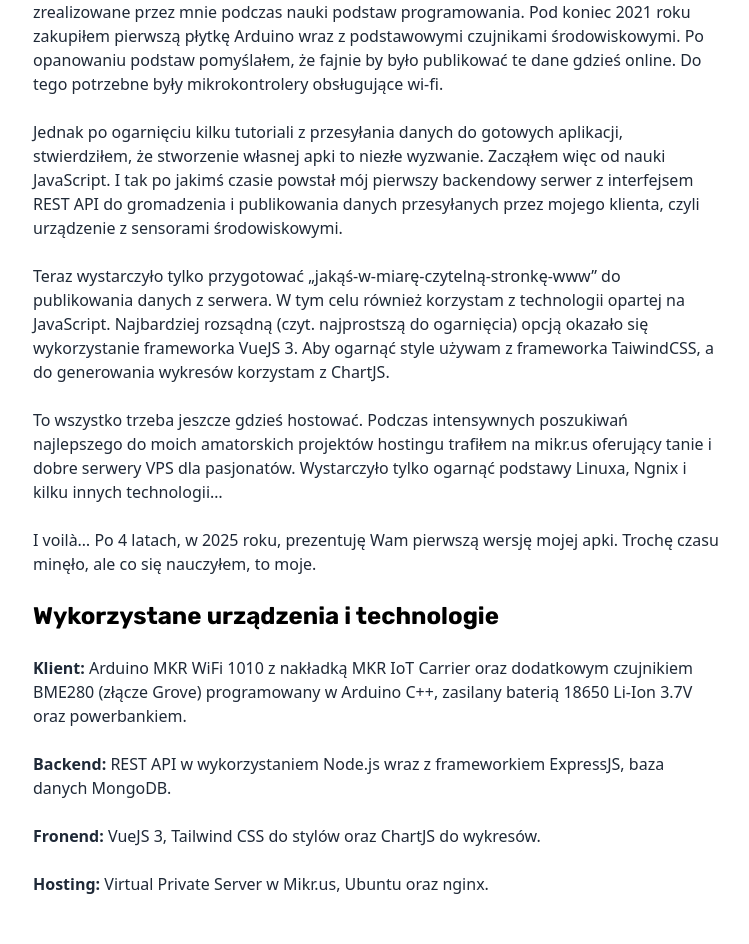
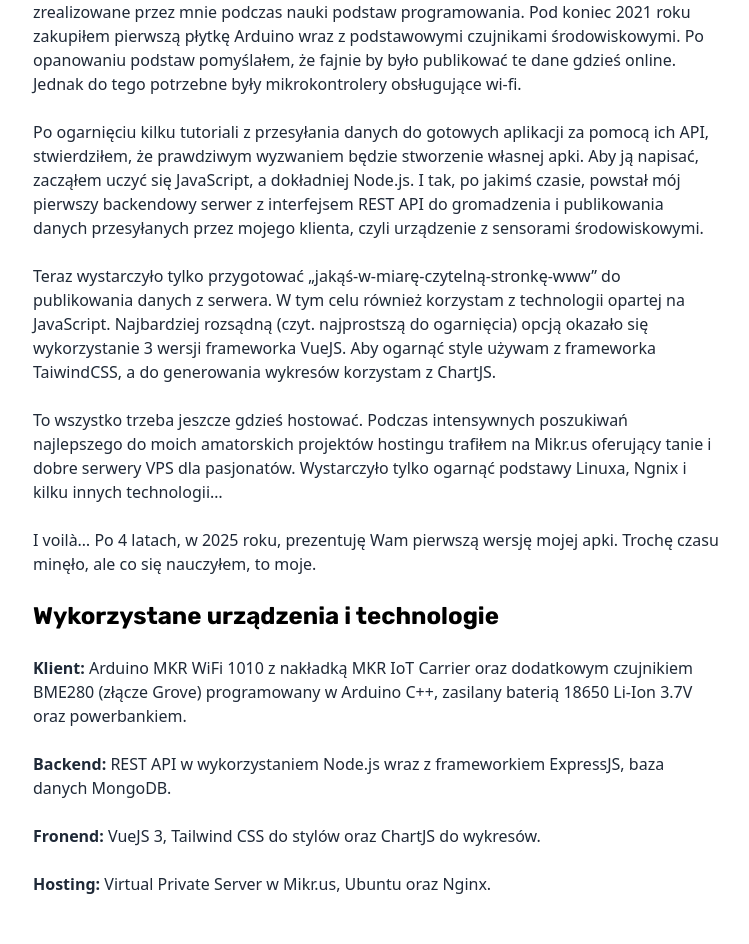
Before and after one commit to marder/myWeatherAppFrontend, a Vue app: page /about in a window 1280 px wide. Shown: the part 368-1312 px from the top of the page, without its empty margins (263-1012 px from the left). Built offline with nearby package versions, Linux system fonts and the light colour scheme; no server answers.

Commit message:
21.4.2025

```diff
--- a/src/components/BarChart.vue
+++ /dev/null
@@ -1,58 +0,0 @@
-<template>
-    <div class="container">
-        <Bar v-if="loaded" :data="chartData" />
-    </div>
-</template>
-
-<script>
-import { Bar } from 'vue-chartjs'
-import { Chart as ChartJS, Title, Tooltip, Legend, BarElement, CategoryScale, LinearScale } from 'chart.js'
-import axios from 'axios';
-
-ChartJS.register(Title, Tooltip, Legend, BarElement, CategoryScale, LinearScale)
-
-export default {
-    name: 'BarChart',
-    components: { Bar },
-    props: {
-        label: {
-            type: Array
-        },
-        chartData: {
-            type: Array
-        },
-    },
-    async mounted() {
-        this.loaded = false
-
-        try {
-            const response = await axios.get('https://marder.bieda.it/cms/dhtData?api_key=1qazxsw23');
-            this.chartdata = response.data.slice(-24);
-
-            this.labels = this.chartdata.map((item) => item.readingDate);
-            this.temperature = this.chartdata.map((item) => item.temperature);
-
-            console.log(this.labels);
-            console.log(this.temperature);
-
-            this.loaded = true;
-
-        } catch (e) {
-            console.error(e)
-        }
-    },
-    data: () => ({
-        loaded: false,
-        chartData: {
-            labels: ['January', 'February', 'March'],
-            datasets: [
-                {
-                    label: 'Data One',
-                    backgroundColor: '#f87979',
-                    data: [40, 20, 12]
-                }]
-        }
-    }),
-
-}
-</script>
--- a/src/components/ComboChart.vue
+++ b/src/components/ComboChart.vue
@@ -29,7 +29,7 @@
 
 async function getLabels() {
     try {
-        const data24 = await axios.get('https://marder.bieda.it/api/24?api_key=1qazxsw23');
+        const data24 = await axios.get('https://marder.bieda.it/api/24');
         labels.value = data24.data;
         return (labels.value.labels)
     } catch (error) {
@@ -39,7 +39,7 @@
 
 async function getTemperature() {
     try {
-        const data24 = await axios.get('https://marder.bieda.it/api/24?api_key=1qazxsw23');
+        const data24 = await axios.get('https://marder.bieda.it/api/24');
         temperature.value = data24.data;
         //console.log(temperature.value)
         return (temperature.value.temperature)
@@ -50,7 +50,7 @@
 
 async function getHumidity() {
     try {
-        const data24 = await axios.get('https://marder.bieda.it/api/24?api_key=1qazxsw23');
+        const data24 = await axios.get('https://marder.bieda.it/api/24');
         humidity.value = data24.data;
         //console.log(temperature.value)
         return (humidity.value.humidity)
@@ -61,7 +61,7 @@
 
 async function getPressure() {
     try {
-        const data24 = await axios.get('https://marder.bieda.it/api/24?api_key=1qazxsw23');
+        const data24 = await axios.get('https://marder.bieda.it/api/24');
         pressure.value = data24.data;
         //console.log(temperature.value)
         return (pressure.value.pressure)
--- a/src/components/HumiChart.vue
+++ b/src/components/HumiChart.vue
@@ -19,7 +19,7 @@
 
 async function getLabels() {
     try {
-        const data24 = await axios.get('https://marder.bieda.it/api/24?api_key=1qazxsw23');
+        const data24 = await axios.get('https://marder.bieda.it/api/24');
         labels.value = data24.data;
         return (labels.value.labels)
     } catch (error) {
@@ -29,7 +29,7 @@
 
 async function getHumidity() {
     try {
-        const data24 = await axios.get('https://marder.bieda.it/api/24?api_key=1qazxsw23');
+        const data24 = await axios.get('https://marder.bieda.it/api/24');
         humidity.value = data24.data;
         //console.log(temperature.value)
         return (humidity.value.humidity)
--- a/src/components/PressChart.vue
+++ b/src/components/PressChart.vue
@@ -19,7 +19,7 @@
 
 async function getLabels() {
     try {
-        const data24 = await axios.get('https://marder.bieda.it/api/24?api_key=1qazxsw23');
+        const data24 = await axios.get('https://marder.bieda.it/api/24');
         labels.value = data24.data;
         return (labels.value.labels)
     } catch (error) {
@@ -29,7 +29,7 @@
 
 async function getPressure() {
     try {
-        const data24 = await axios.get('https://marder.bieda.it/api/24?api_key=1qazxsw23');
+        const data24 = await axios.get('https://marder.bieda.it/api/24');
         pressure.value = data24.data;
         //console.log(temperature.value)
         return (pressure.value.pressure)
--- a/src/components/Table.vue
+++ b/src/components/Table.vue
@@ -8,7 +8,7 @@
 
 onMounted(async () => {
   try {
-    const response = await axios.get('https://marder.bieda.it/api/data?api_key=1qazxsw23');
+    const response = await axios.get('https://marder.bieda.it/api/data');
     data.value = response.data.slice(-24);
     lastData.value = data.value.reverse();
   } catch (error) {
--- a/src/components/TempChart.vue
+++ b/src/components/TempChart.vue
@@ -19,7 +19,7 @@
 
 async function getLabels() {
     try {
-        const data24 = await axios.get('https://marder.bieda.it/api/24?api_key=1qazxsw23');
+        const data24 = await axios.get('https://marder.bieda.it/api/24');
         labels.value = data24.data;
         return (labels.value.labels)
     } catch (error) {
@@ -29,7 +29,7 @@
 
 async function getTemperature() {
     try {
-        const data24 = await axios.get('https://marder.bieda.it/api/24?api_key=1qazxsw23');
+        const data24 = await axios.get('https://marder.bieda.it/api/24');
         temperature.value = data24.data;
         return (temperature.value.temperature)
     } catch (error) {
--- a/src/views/AboutView.vue
+++ b/src/views/AboutView.vue
@@ -24,23 +24,26 @@
                     Projekt myWeatherApp to wypadkowa kilku innych, pomniejszych projektów, które zostały zrealizowane
                     przez mnie podczas nauki podstaw programowania. Pod koniec 2021 roku zakupiłem pierwszą płytkę
                     Arduino wraz z podstawowymi czujnikami środowiskowymi. Po opanowaniu podstaw pomyślałem, że fajnie
-                    by było publikować te dane gdzieś online. Do tego potrzebne były mikrokontrolery obsługujące wi-fi.
+                    by było publikować te dane gdzieś online. Jednak do tego potrzebne były mikrokontrolery obsługujące
+                    wi-fi.
                 </p>
                 <p class="text-center text-gray-800 md:text-left">
-                    Jednak po ogarnięciu kilku tutoriali z przesyłania danych do gotowych aplikacji, stwierdziłem, że
-                    stworzenie własnej apki to niezłe wyzwanie. Zacząłem więc od nauki JavaScript. I tak po jakimś
-                    czasie powstał mój pierwszy backendowy serwer z interfejsem REST API do gromadzenia i publikowania
-                    danych przesyłanych przez mojego klienta, czyli urządzenie z sensorami środowiskowymi.
+                    Po ogarnięciu kilku tutoriali z przesyłania danych do gotowych aplikacji za pomocą ich API,
+                    stwierdziłem, że
+                    prawdziwym wyzwaniem będzie stworzenie własnej apki. Aby ją napisać, zacząłem uczyć się JavaScript,
+                    a dokładniej Node.js. I tak, po jakimś czasie, powstał mój pierwszy backendowy serwer z interfejsem
+                    REST API do gromadzenia i publikowania danych przesyłanych przez mojego klienta, czyli urządzenie z
+                    sensorami środowiskowymi.
                 </p>
                 <p class="text-center text-gray-800 md:text-left">
                     Teraz wystarczyło tylko przygotować „jakąś-w-miarę-czytelną-stronkę-www” do publikowania danych z
                     serwera. W tym celu również korzystam z technologii opartej na JavaScript. Najbardziej rozsądną
-                    (czyt. najprostszą do ogarnięcia) opcją okazało się wykorzystanie frameworka VueJS 3. Aby ogarnąć
-                    style używam z frameworka TaiwindCSS, a do generowania wykresów korzystam z ChartJS.
+                    (czyt. najprostszą do ogarnięcia) opcją okazało się wykorzystanie 3 wersji frameworka VueJS. Aby
+                    ogarnąć style używam z frameworka TaiwindCSS, a do generowania wykresów korzystam z ChartJS.
                 </p>
                 <p class="text-center text-gray-800 md:text-left">
                     To wszystko trzeba jeszcze gdzieś hostować. Podczas intensywnych poszukiwań najlepszego do moich
-                    amatorskich projektów hostingu trafiłem na mikr.us oferujący tanie i dobre serwery VPS dla
+                    amatorskich projektów hostingu trafiłem na Mikr.us oferujący tanie i dobre serwery VPS dla
                     pasjonatów. Wystarczyło tylko ogarnąć podstawy Linuxa, Ngnix i kilku innych technologii…
                 </p>
                 <p class="text-center text-gray-800 md:text-left">
@@ -64,8 +67,7 @@
                     stylów oraz ChartJS do wykresów.</p>
 
                 <p class="text-center text-gray-800 md:text-left"><strong>Hosting:</strong> Virtual Private Server w
-                    Mikr.us, Ubuntu oraz
-                    nginx.</p>
+                    Mikr.us, Ubuntu oraz Nginx.</p>
 
                 <p class="text-center py-10 text-gray-800 md:text-left">
                     <strong>Marcin Derucki</strong>
```
